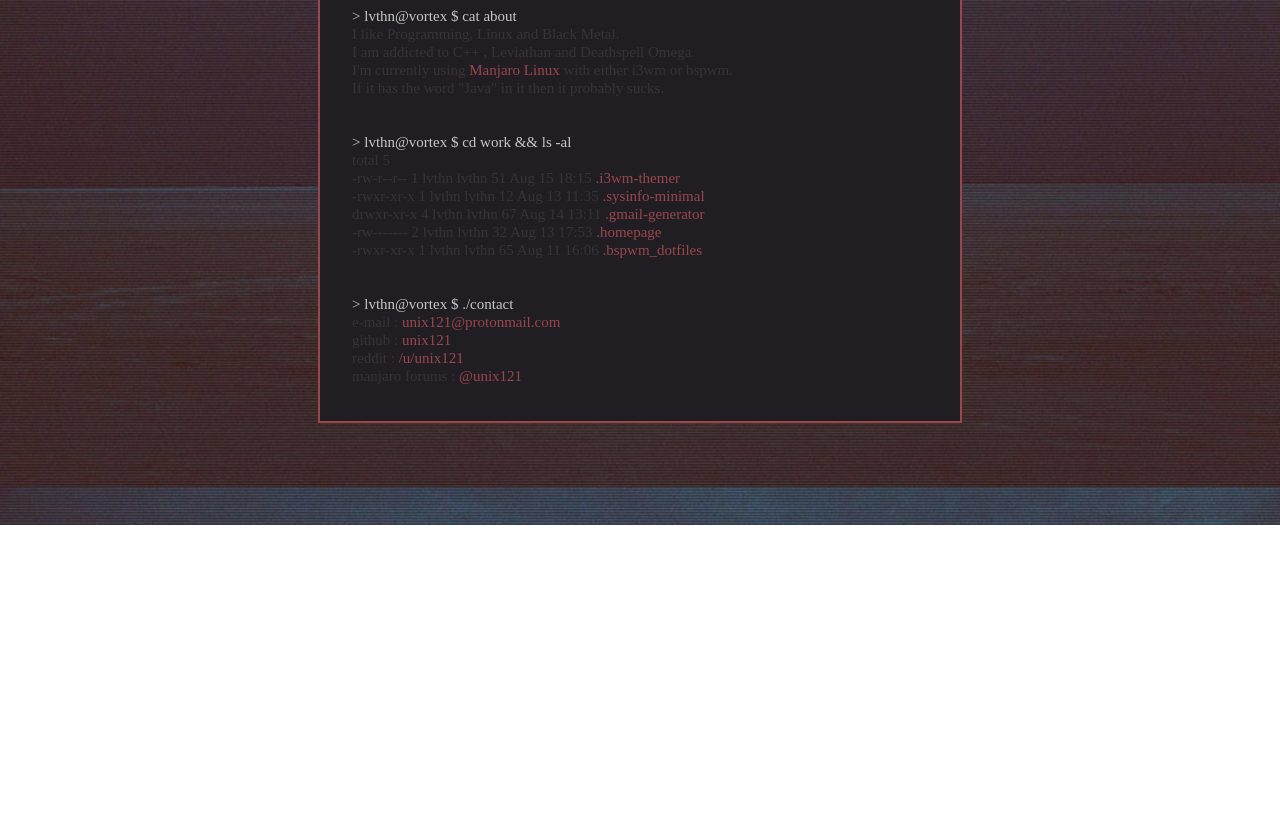
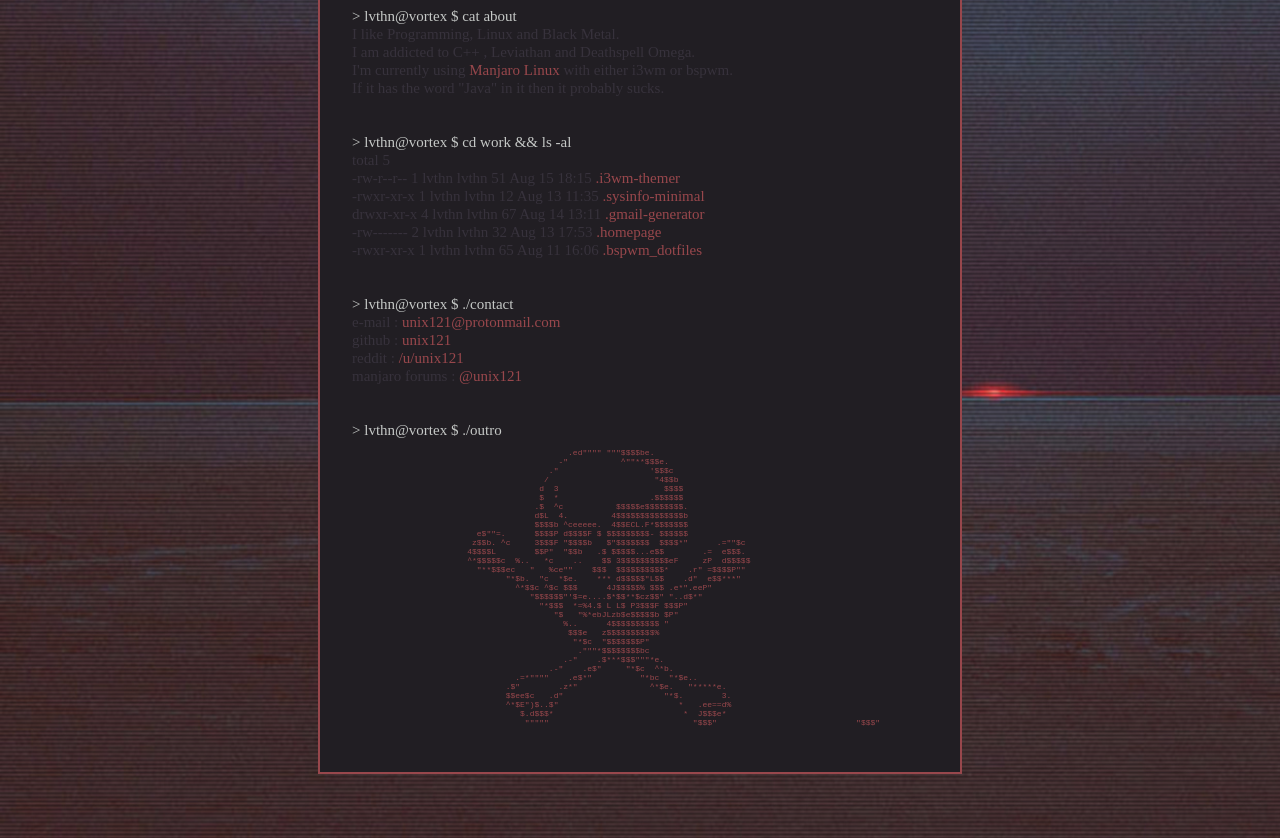
Before and after one commit to unix121/unix121.github.io, a plain HTML site: page index.html in a window 1280 px wide. Shown: the part 275-1113 px from the top of the page. Before the commit the page ends 800 px from the top, so only its background shows below. Drawn offline with Linux system fonts and the light colour scheme; a web font is replaced by a local one.

Commit message:
Added ASCII banner in the bottom

```diff
--- a/css/style.css
+++ b/css/style.css
@@ -61,6 +61,19 @@ ul {
     color: #98474c;
 }
 
+pre {
+    color: #98474c;
+    width: 90%;
+    align: center;
+    display: block;
+    margin: auto;
+}
+
+.skull {
+    font-size: 8px;
+    text-align: left;
+}
+
 div {
     background: #211e23;
     text-align: center;
--- a/index.html
+++ b/index.html
@@ -69,7 +69,46 @@
             <ul class="cat">manjaro forums : <a href="https://forum.manjaro.org/u/unix121">@unix121</ul>
             <ul></ul>
             <ul></ul>
-        </div>
+
+            <!-- ASCII Skull -->
+            <ul class="command">> lvthn@vortex $ ./outro</ul>
+			<pre class="skull">
+					     .ed"""" """$$$$be.
+					   -"           ^""**$$$e.
+					 ."                   '$$$c
+					/                      "4$$b
+				       d  3                      $$$$
+				       $  *                   .$$$$$$
+				      .$  ^c           $$$$$e$$$$$$$$.
+				      d$L  4.         4$$$$$$$$$$$$$$b
+				      $$$$b ^ceeeee.  4$$ECL.F*$$$$$$$
+			  e$""=.      $$$$P d$$$$F $ $$$$$$$$$- $$$$$$
+			 z$$b. ^c     3$$$F "$$$$b   $"$$$$$$$  $$$$*"      .=""$c
+			4$$$$L        $$P"  "$$b   .$ $$$$$...e$$        .=  e$$$.
+			^*$$$$$c  %..   *c    ..    $$ 3$$$$$$$$$$eF     zP  d$$$$$
+			  "**$$$ec   "   %ce""    $$$  $$$$$$$$$$*    .r" =$$$$P""
+				"*$b.  "c  *$e.    *** d$$$$$"L$$    .d"  e$$***"
+				  ^*$$c ^$c $$$      4J$$$$$% $$$ .e*".eeP"
+				     "$$$$$$"'$=e....$*$$**$cz$$" "..d$*"
+				       "*$$$  *=%4.$ L L$ P3$$$F $$$P"
+					  "$   "%*ebJLzb$e$$$$$b $P"
+					    %..      4$$$$$$$$$$ "
+					     $$$e   z$$$$$$$$$$%
+					      "*$c  "$$$$$$$P"
+					       ."""*$$$$$$$$bc
+					    .-"    .$***$$$"""*e.
+					 .-"    .e$"     "*$c  ^*b.
+				  .=*""""    .e$*"          "*bc  "*$e..
+				.$"        .z*"               ^*$e.   "*****e.
+				$$ee$c   .d"                     "*$.        3.
+				^*$E")$..$"                         *   .ee==d%
+				   $.d$$$*                           *  J$$$e*
+				    """""                              "$$$"                             "$$$"
+			</pre>
+            <ul></ul>
+            <ul></ul>
+
+	    </div>
 
     </body>
 
```
